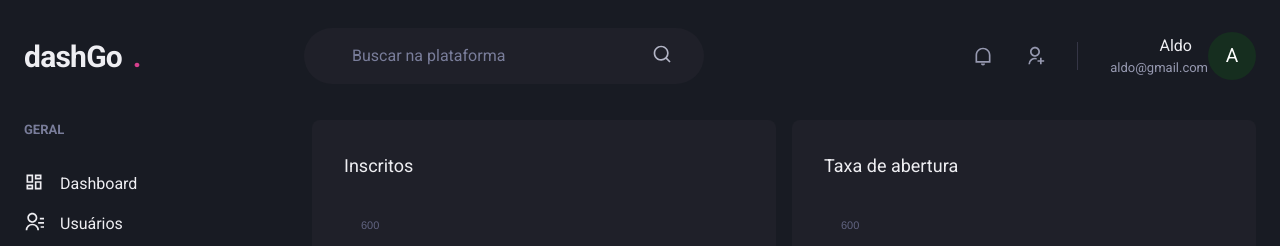
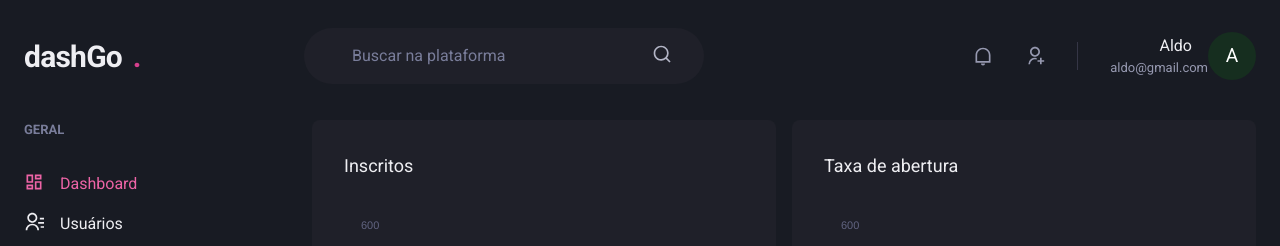
Before and after one commit to M4ster3001/dashGo, a Next.js app: page /dashboard in a window 1280 px wide. Shown: the top 246 px of the page. Built offline with nearby package versions, Linux system fonts and the light colour scheme.

Commit message:
adicinado o componente para identificar o link que está ativo

```diff
--- /dev/null
+++ b/src/components/ActiveLink.tsx
@@ -0,0 +1,34 @@
+import React, { cloneElement, ReactElement } from 'react';
+import Link, { LinkProps } from 'next/link';
+import { useRouter } from 'next/dist/client/router';
+
+interface ActiveLinkProps extends LinkProps {
+  children: ReactElement;
+  shouldMatchExactHref?: boolean;
+}
+
+export default function ActiveLink({
+  children,
+  shouldMatchExactHref = false,
+  ...rest
+}: ActiveLinkProps) {
+  let isActive = false;
+  const { asPath } = useRouter();
+
+  if (shouldMatchExactHref && (asPath === rest.href || asPath === rest.as)) {
+    isActive = true;
+  } else if (
+    !shouldMatchExactHref &&
+    (asPath.startsWith(String(rest.href)) || asPath.startsWith(String(rest.as)))
+  ) {
+    isActive = true;
+  }
+
+  return (
+    <Link {...rest}>
+      {cloneElement(children, {
+        color: isActive ? 'pink.400' : 'gray.50',
+      })}
+    </Link>
+  );
+}
--- a/src/components/Sidebar/NavLink.tsx
+++ b/src/components/Sidebar/NavLink.tsx
@@ -1,6 +1,6 @@
 import { Icon, Link as ChakraLink, LinkProps, Text } from '@chakra-ui/react';
+import ActiveLink from '@components/ActiveLink';
 import React, { ElementType } from 'react';
-import Link from 'next/link';
 
 interface NavLinkProps extends LinkProps {
   name: string;
@@ -10,13 +10,13 @@
 
 export default function NavLink({ name, icon, href, ...rest }: NavLinkProps) {
   return (
-    <Link href={href} passHref>
+    <ActiveLink href={href} passHref>
       <ChakraLink display="flex" align="center" {...rest}>
         <Icon as={icon} fontSize="20" />
         <Text ml="4" fontWeight="medium">
           {name}
         </Text>
       </ChakraLink>
-    </Link>
+    </ActiveLink>
   );
 }
```
